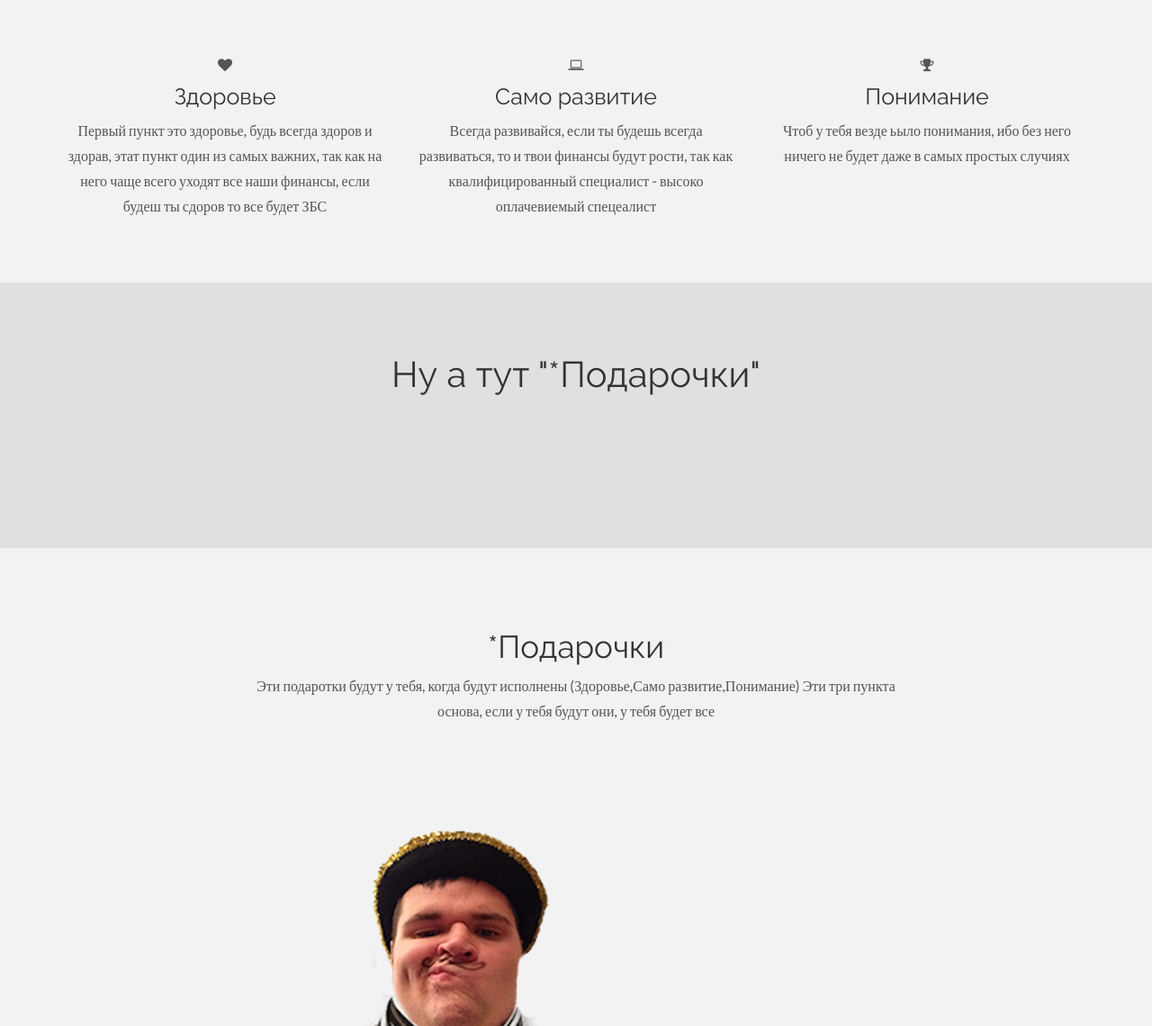
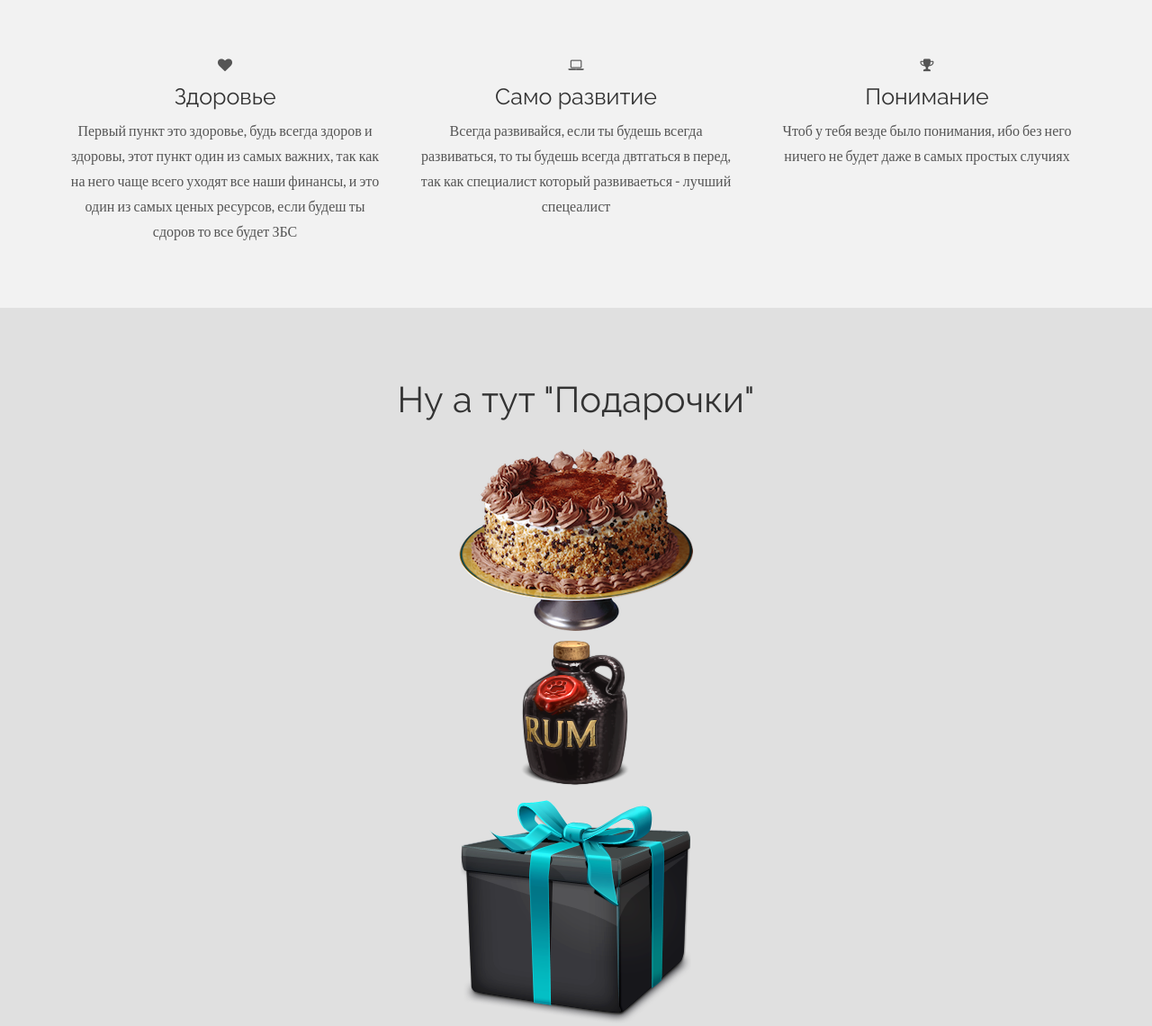
Before and after one commit to necoffee/necoffee.github.io, a plain HTML site: page index.html in a window 1280 px wide. Shown: the part 580-1720 px from the top of the page at 90% size. Drawn offline with nearby package versions, Linux system fonts and the light colour scheme.

Commit message:
Final update

```diff
--- a/css/main.css
+++ b/css/main.css
@@ -61,7 +61,7 @@ hr {
 }
 
 .navbar-inverse .navbar-nav > .active > a {
-  background-color: #ff7878
+  background-color: #40E0D0
 }
 
 .navbar-inverse .navbar-brand {
@@ -160,7 +160,7 @@ hr {
 }
 
 #r {
-  background: #ff7878;
+  background: #40E0D0;
   padding-top: 70px;
   padding-bottom: 70px;
 }
@@ -187,5 +187,5 @@ hr {
 }
 
 #f i:hover {
-  color: #ff7878
+  color: #40E0D0
 }
--- a/index.html
+++ b/index.html
@@ -46,19 +46,21 @@
     <div class="col-lg-4">
       <i class="fa fa-heart"></i>
       <h4>Здоровье</h4>
-      <p>Первый пункт это здоровье, будь всегда здоров и
-        здорав, этат пункт один из самых важних, так как на него чаще всего уходят
-        все наши финансы, если будеш ты сдоров то все будет ЗБС</p>
+      <p>Первый пункт это здоровье, будь всегда здоров и здоровы,
+         этот пункт один из самых важних, так как на него чаще всего
+         уходят все наши финансы, и это один из самых ценых ресурсов, если будеш ты сдоров то все будет ЗБС</p>
     </div>
     <div class="col-lg-4">
       <i class="fa fa-laptop"></i>
       <h4>Само развитие</h4>
-      <p>Всегда развивайся, если ты будешь всегда развиваться, то и твои финансы будут рости, так как квалифицированный специалист - высоко оплачевиемый спецеалист</p>
+      <p>Всегда развивайся, если ты будешь всегда развиваться, то ты будешь всегда двтгаться
+        в перед, так как специалист который развиваеться - лучший спецеалист</p>
     </div>
     <div class="col-lg-4">
       <i class="fa fa-trophy"></i>
       <h4>Понимание</h4>
-      <p>Чтоб у тебя везде ьыло понимания, ибо без него ничего не будет даже в самых простых случиях</p>
+      <p>Чтоб у тебя везде было понимания,
+        ибо без него ничего не будет даже в самых простых случиях</p>
     </div>
   </div>
   <br><br>
@@ -66,17 +68,17 @@
 <div id="dg">
   <div class="container">
     <div class="row centered">
-      <h4>Ну а тут "*Подарочки"</h4>
+      <h4>Ну а тут "Подарочки"</h4>
       <br>
       <div value="col-lg-4">
       <div class="tilt">
-        <a href="#"><img src="img/p01.png" alt=""></a>
+        <a href="#"><img src="img/pp1.png" alt=""></a>
       </div>
       <div class="tilt">
-        <a href="#"><img src="img/p02.png" alt=""></a>
+        <a href="#"><img src="img/pp2.png" alt=""></a>
       </div>
       <div class="tilt">
-        <a href="#"><img src="img/p03.png" alt=""></a>
+        <a href="Video/H_Bday.m4v"><img src="img/pp3.png" alt=""></a>
         </div>
       </div>
     </div>
@@ -86,9 +88,8 @@
   <div class="row centered">
     <br><br>
     <div class="col-lg-8 col-lg-offset-2">
-      <h4>*Подарочки</h4>
-      <p>Эти подаротки будут у тебя, когда будут исполнены (Здоровье,Само развитие,Понимание)
-      Эти три пункта основа, если у тебя будут они, у тебя будет все</p>
+      <h4>Если ты будешь здоров, саморазвиваться и всегда понимать</h4>
+      <h3>то вероятность успеха = 99%</h3>
       <p><br><br></p>
     </div>
     <div class="col-lg-2"></div>
@@ -103,7 +104,7 @@
     <div class="row centered">
       <div class="col-lg-8 col-lg-offset-2">
         <h4>Тут ссылочки на тебя</h4>
-        <p>Расти большой</p>
+        <p>Расти большой😉</p>
       </div>
     </div>
   </div>
```
Also changed, not shown: img/pp1.png (added), img/pp2.png (added), img/pp3.png (added), 1 other file.
